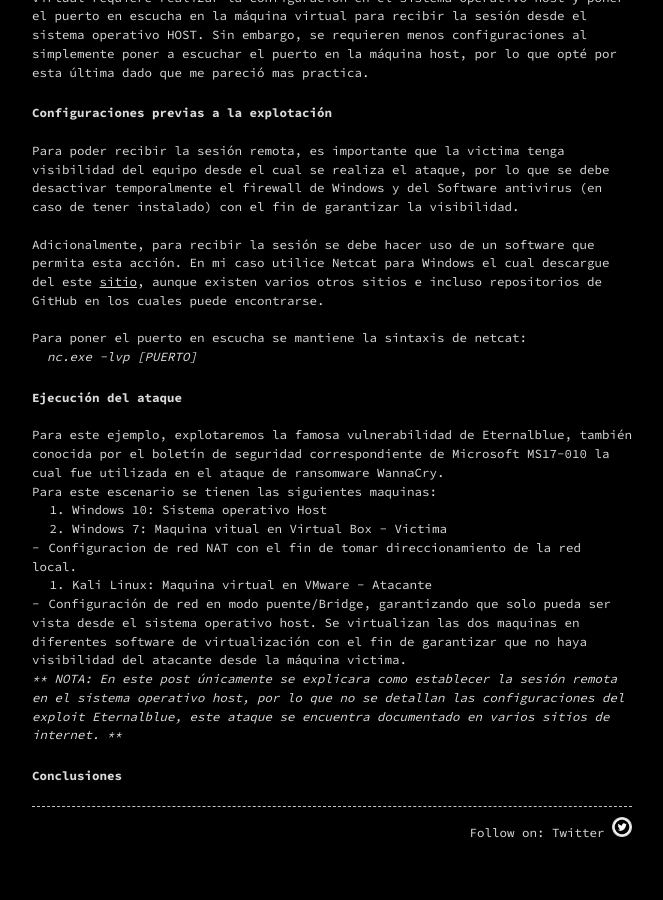
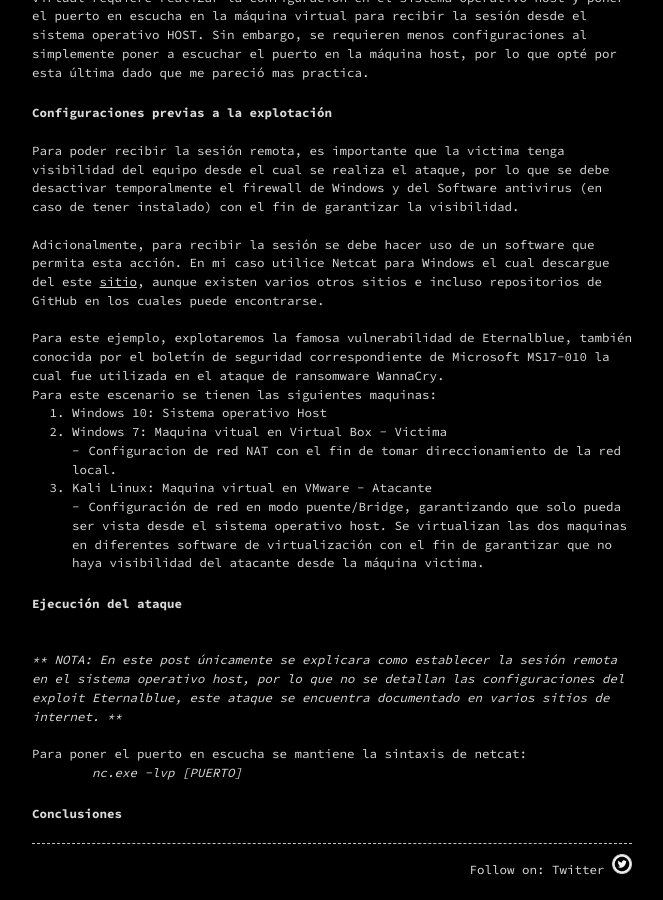
Before and after one commit to d4rk-wing/d4rkwz.github.io, a Jekyll site: the page built from _posts/2020-04-15-Rever-shell-en-maquina-virtual.markdown, in a window 1280 px wide and 900 px high, scrolled down 1144 px. Shown: the whole window, without its empty margins (308-971 px from the left). Built offline with Jekyll 4.4.1, drawn with Linux system fonts in a browser that asks for light colours; before the commit the page ends 2007 px from its top, so only the background shows below that.

```diff
--- a/_posts/2020-04-15-Rever-shell-en-maquina-virtual.markdown
+++ b/_posts/2020-04-15-Rever-shell-en-maquina-virtual.markdown
@@ -23,17 +23,18 @@ categories: Hacking
 ### Configuraciones previas a la explotación
 <br />Para poder recibir la sesión remota, es importante que la victima tenga visibilidad del equipo desde el cual se realiza el ataque, por lo que se debe desactivar temporalmente el firewall de Windows y del Software antivirus (en caso de tener instalado) con el fin de garantizar la visibilidad.
 <br />Adicionalmente, para recibir la sesión se debe hacer uso de un software que permita esta acción. En mi caso utilice Netcat para Windows el cual descargue del este [sitio](https://eternallybored.org/misc/netcat/){:target="_blank"}, aunque existen varios otros sitios e incluso repositorios de GitHub en los cuales puede encontrarse.
-<br />Para poner el puerto en escucha se mantiene la sintaxis de netcat:
-	*nc.exe -lvp [PUERTO]*
-### Ejecución del ataque
 <br />Para este ejemplo, explotaremos la famosa vulnerabilidad de Eternalblue, también conocida por el boletín de seguridad correspondiente de Microsoft MS17-010 la cual fue utilizada en el ataque de ransomware WannaCry.
 Para este escenario se tienen las siguientes maquinas:
 1. Windows 10: Sistema operativo Host
 2. Windows 7: Maquina vitual en Virtual Box - Victima
-	* Configuracion de red NAT con el fin de tomar direccionamiento de la red local.
+		* Configuracion de red NAT con el fin de tomar direccionamiento de la red local.
 3. Kali Linux: Maquina virtual en VMware - Atacante
-	* Configuración de red en modo puente/Bridge, garantizando que solo pueda ser vista desde el sistema operativo host.
+		* Configuración de red en modo puente/Bridge, garantizando que solo pueda ser vista desde el sistema operativo host.
 Se virtualizan las dos maquinas en diferentes software de virtualización con el fin de garantizar que no haya visibilidad del atacante desde la máquina victima.
+
+### Ejecución del ataque
 <br />
 *** NOTA: En este post únicamente se explicara como establecer la sesión remota en el sistema operativo host, por lo que no se detallan las configuraciones del exploit Eternalblue, este ataque se encuentra documentado en varios sitios de internet. ***
+<br />Para poner el puerto en escucha se mantiene la sintaxis de netcat:
+	*nc.exe -lvp [PUERTO]*
 ### Conclusiones
```
